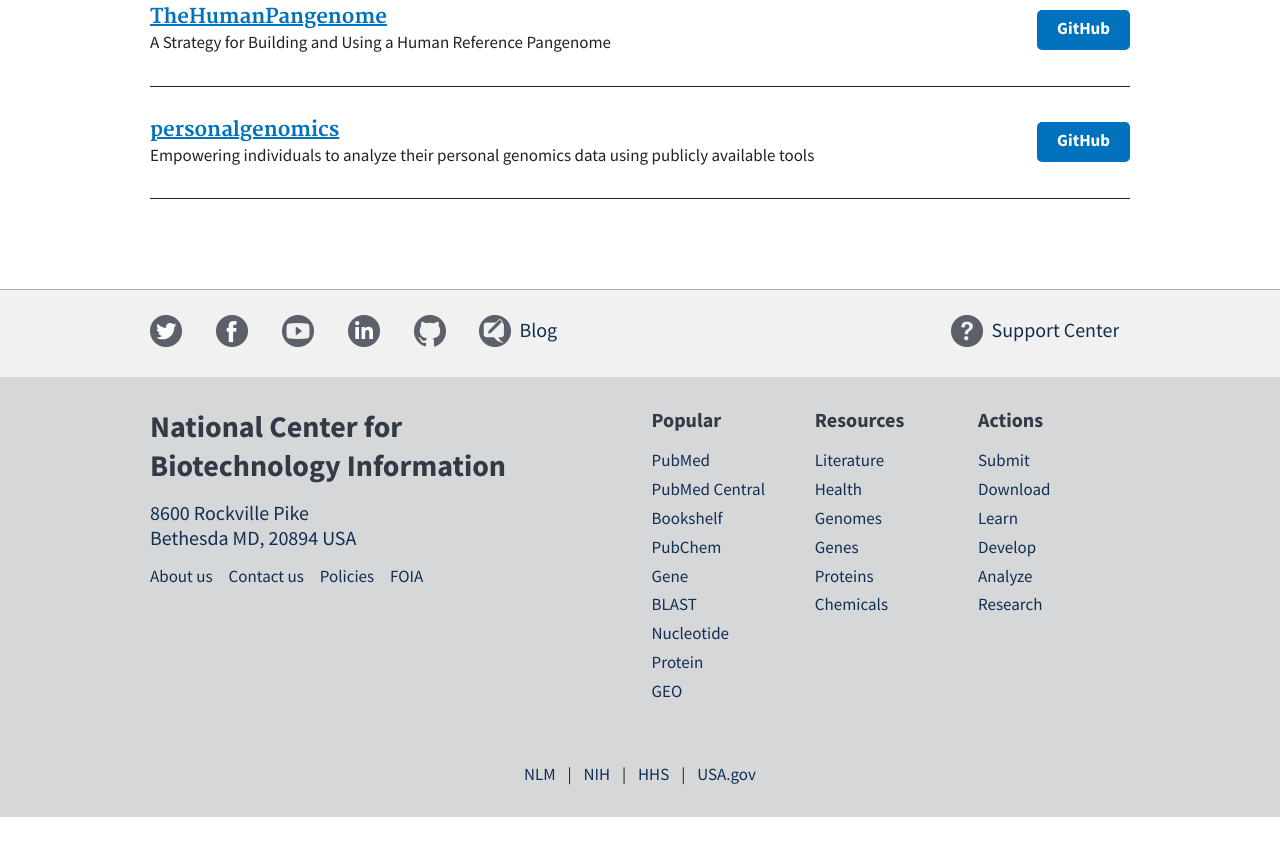
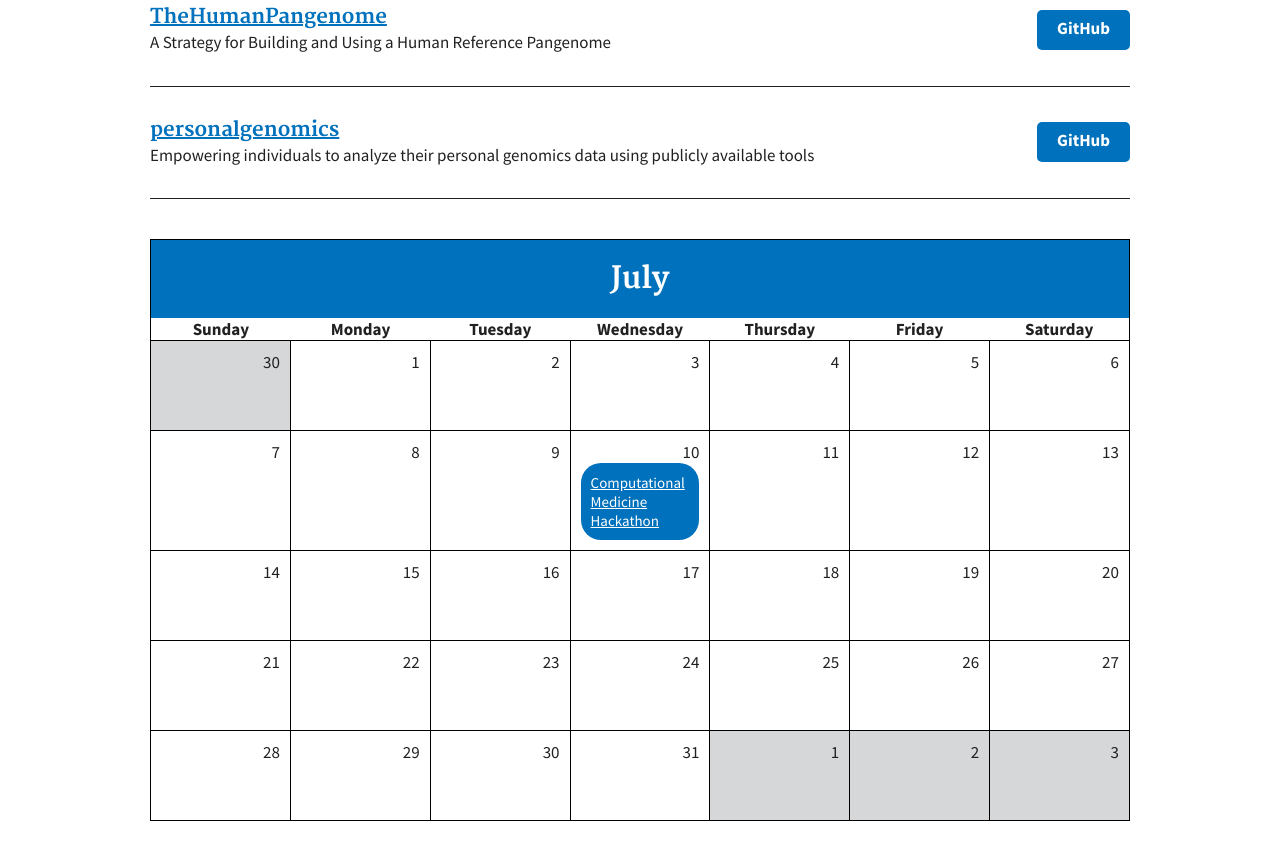
Before and after one commit to NCBI-Codeathons/ncbi-codeathons.github.io, a Jekyll site: the page built from index.md, in a window 1280 px wide and 900 px high, scrolled down 2128 px. Shown: the top 860 px of the window. Built offline with Jekyll 4.4.1, drawn with Linux system fonts in a browser that asks for light colours; before the commit the page ends 2945 px from its top, so only the background shows below that.

Commit message:
Testing calendar on feature branch

```diff
--- /dev/null
+++ b/_data/calendar_bak.yml
@@ -0,0 +1,121 @@
+- calendar:
+  calendar-week:
+    - day: "30"
+      disabled: "disabled"
+      mobile-day: "Sun"
+
+    - day: "1"
+      mobile-day: "Mon"
+
+    - day: "2"
+      mobile-day: "Tue"
+
+    - day: "3"
+      mobile-day: "Wed"
+
+    - day: "4"
+      mobile-day: "Thu"
+
+    - day: "5"
+      mobile-day: "Fri"
+
+    - day: "6"
+      mobile-day: "Sat"
+
+- calendar:
+  calendar-week:
+    - day: "7"
+      mobile-day: "Sun"
+
+    - day: "8"
+      mobile-day: "Mon"
+
+    - day: "9"
+      mobile-day: "Tue"
+
+    - day: "10"
+      active: "event"
+      event: "Computational Medicine Hackathon"
+      link: "#"
+      mobile-day: "Wed"
+
+    - day: "11"
+      mobile-day: "Thu"
+
+    - day: "12"
+      mobile-day: "Fri"
+
+    - day: "13"
+      mobile-day: "Sat"
+
+- calendar:
+  calendar-week:
+    - day: "14"
+      mobile-day: "Sun"
+
+    - day: "15"
+      mobile-day: "Mon"
+
+    - day: "16"
+      mobile-day: "Tue"
+
+    - day: "17"
+      mobile-day: "Wed"
+
+    - day: "18"
+      mobile-day: "Thu"
+
+    - day: "19"
+      mobile-day: "Fri"
+
+    - day: "20"
+      mobile-day: "Sat"
+
+- calendar:
+  calendar-week:
+    - day: "21"
+      mobile-day: "Sun"
+
+    - day: "22"
+      mobile-day: "Mon"
+
+    - day: "23"
+      mobile-day: "Tue"
+
+    - day: "24"
+      mobile-day: "Wed"
+
+    - day: "25"
+      mobile-day: "Thu"
+
+    - day: "26"
+      mobile-day: "Fri"
+
+    - day: "27"
+      mobile-day: "Sat"
+
+- calendar:
+  calendar-week:
+    - day: "28"
+      mobile-day: "Sun"
+
+    - day: "29"
+      mobile-day: "Mon"
+
+    - day: "30"
+      mobile-day: "Tue"
+
+    - day: "31"
+      mobile-day: "Wed"
+
+    - day: "1"
+      disabled: "disabled"
+      mobile-day: "Thu"
+
+    - day: "2"
+      disabled: "disabled"
+      mobile-day: "Fri"
+
+    - day: "3"
+      disabled: "disabled"
+      mobile-day: "Sat"
--- a/index.md
+++ b/index.md
@@ -20,7 +20,7 @@
 
 <!-- <button><a href="/products">View More Products</a></button> -->
 
-<!-- {% include calendar.html month="July" %} -->
+{% include calendar.html month="July" %}
 
 <!--have show more script here so it only runs on home page -->
 <script src="/js/show-more.js"></script>
```
